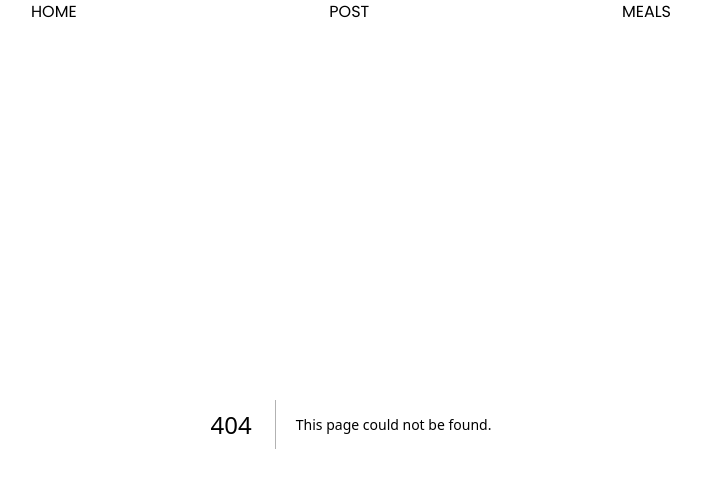
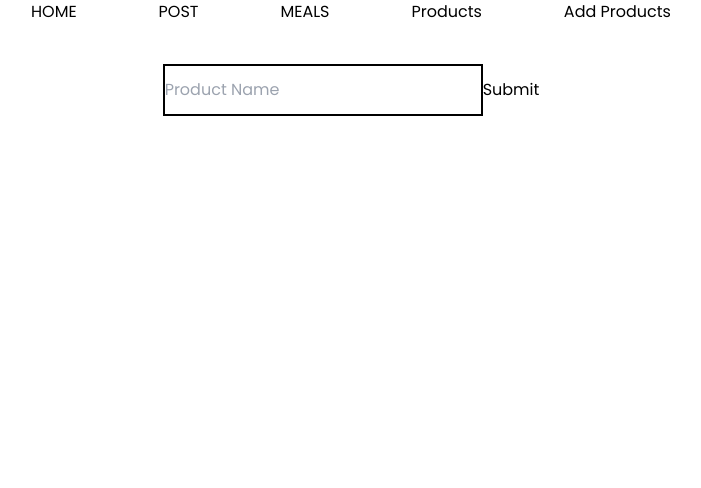
Before and after one commit to Saidur289/next-js-data-fetching, a Next.js app: page /products/add in a window 1280 px wide. Before the commit this address had no page. Shown: the top 488 px of the page, without its empty margins (289-990 px from the left). Built offline with nearby package versions, Linux system fonts and the light colour scheme.

Commit message:
create product page

```diff
--- a/src/app/api/items/route.js
+++ b/src/app/api/items/route.js
@@ -1,4 +1,5 @@
 import dbConnect from "@/lib/dbConnect"
+import { revalidatePath } from "next/cache"
 
 export async function GET(){
     const data = await dbConnect('schedule').find({}).toArray()
@@ -7,5 +8,6 @@ export async function GET(){
 export async function POST(req){
     const postedData = await req.json()
     const result = await dbConnect('schedule').insertOne(postedData)
+    revalidatePath('/products')
    return Response.json(result)
 }
--- /dev/null
+++ b/src/app/products/add/components/ProductAddForm.jsx
@@ -0,0 +1,30 @@
+'use client'
+import React from 'react'
+
+export default function ProductAddForm() {
+    const handleSubmit = async(e) => {
+        e.preventDefault()
+        const form = e.target
+        const title = form.product.value
+        const payload = {title}
+        const res = await fetch('http://localhost:3000/api/items', {
+            method: 'POST',
+            body: JSON.stringify(payload),
+            headers: {
+                'Content-Type': 'application/json',
+            }
+        })
+        const data = await res.json()
+        console.log(data);
+        alert('product added')
+        form.reset()
+    }
+  return (
+    <div>
+        <form onSubmit={handleSubmit}>
+            <input className='border-2 border-black py-3' type="text"  name="product" placeholder='Product Name' id="" />
+            <button type='submit'>Submit</button>
+        </form>
+    </div>
+  )
+}
--- /dev/null
+++ b/src/app/products/add/page.jsx
@@ -0,0 +1,11 @@
+import React from 'react'
+import ProductAddForm from './components/ProductAddForm'
+
+export default function AddPage() {
+  return (
+    <div className='flex justify-center mt-10'>
+        <ProductAddForm></ProductAddForm>
+
+    </div>
+  )
+}
--- /dev/null
+++ b/src/app/products/loading.jsx
@@ -0,0 +1,7 @@
+import React from 'react'
+
+export default function loading () {
+  return (
+    <div>loading product...</div>
+  )
+}
--- /dev/null
+++ b/src/app/products/page.jsx
@@ -0,0 +1,17 @@
+import React from 'react'
+
+export default async function ProductPage() {
+    const res = await fetch('http://localhost:3000/api/items', {cache: 'force-cache'})
+    const {data} = await res.json()
+    console.log(data);
+
+  return (
+    <div className='flex justify-center'>
+
+
+        <ul className='mt-5'>
+            {data.map((p) => <li key={p._id}>{p?.title}</li>)}
+        </ul>
+    </div>
+  )
+}
--- a/src/components/Navbar.jsx
+++ b/src/components/Navbar.jsx
@@ -9,6 +9,8 @@ export default function () {
             <li><Link href={'/'}>HOME</Link></li>
             <li><Link href={'/posts'}>POST</Link></li>
             <li><Link href={'/meals'}>MEALS</Link></li>
+            <li><Link href={'/products'}>Products</Link></li>
+            <li><Link href={'/products/add'}>Add Products</Link></li>
             </ul>
 
         </nav>
```
